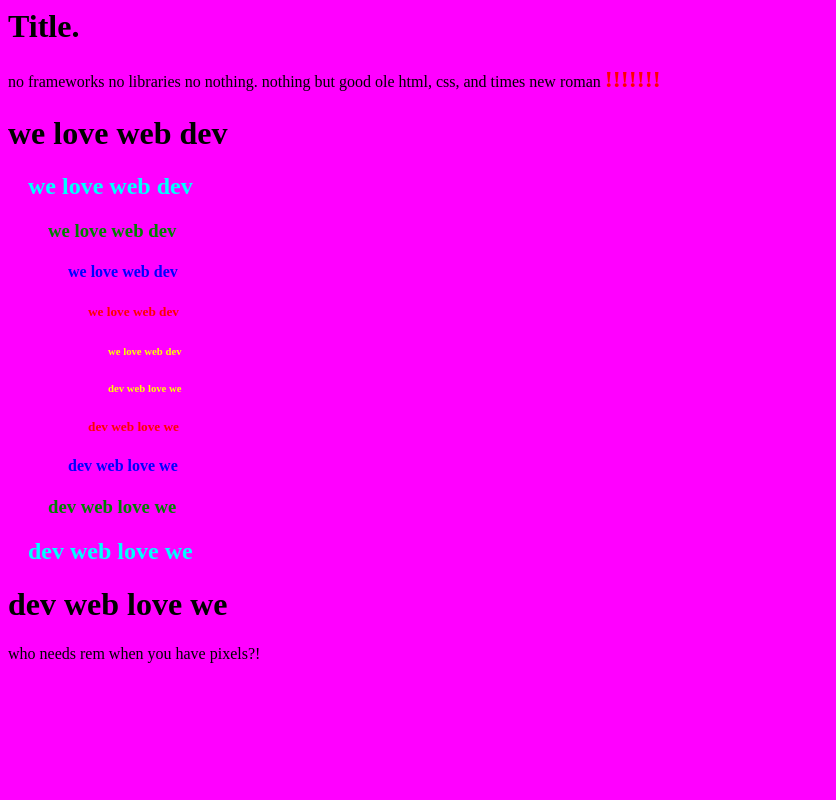
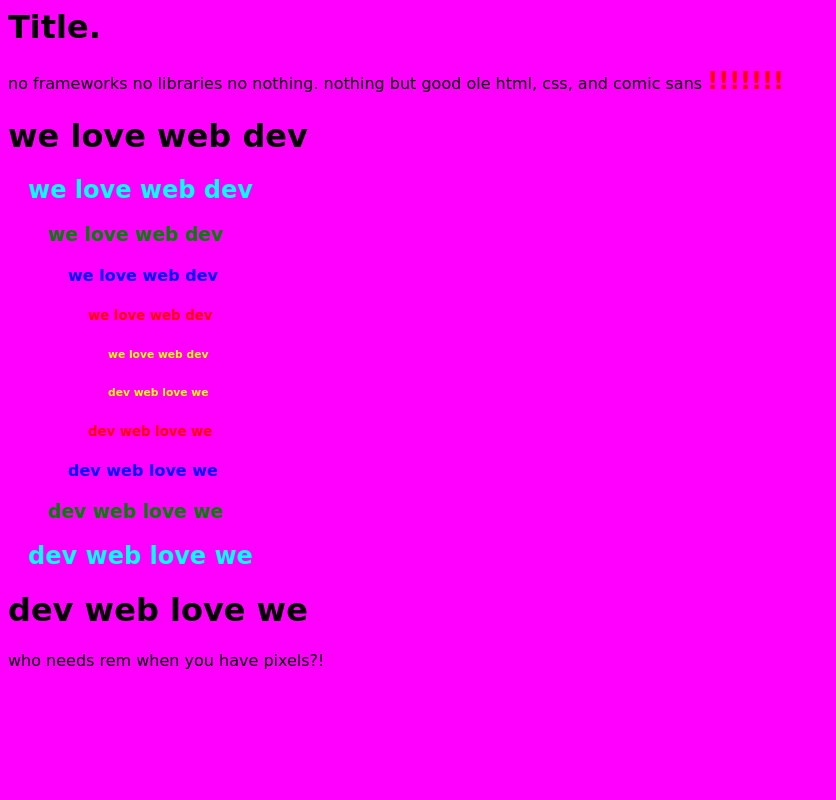
Before and after one commit to Toba-O/eeeeeek, a plain HTML site: page index.html in a window 1280 px wide. Shown: the top 800 px of the page, without its empty margins (0-836 px from the left). Drawn offline with Linux system fonts and the light colour scheme.

Commit message:
Update index.html

```diff
--- a/index.html
+++ b/index.html
@@ -1,7 +1,7 @@
 <style>
 body {
   background: magenta;
-
+  font-family: 'Permanent Marker', cursive;
 }
 
 h1 {
@@ -96,7 +96,7 @@ spoiler:hover{
 </style>
 
 <h1>Title.</h1>
-no frameworks no libraries no nothing. nothing but good ole html, css, and times new roman <span class="blinkityblinkblink">!!!!!!!</span>
+no frameworks no libraries no nothing. nothing but good ole html, css, and comic sans <span class="blinkityblinkblink">!!!!!!!</span>
 
 <h1> we love web dev </h1>
 <h2> we love web dev </h2>
```
